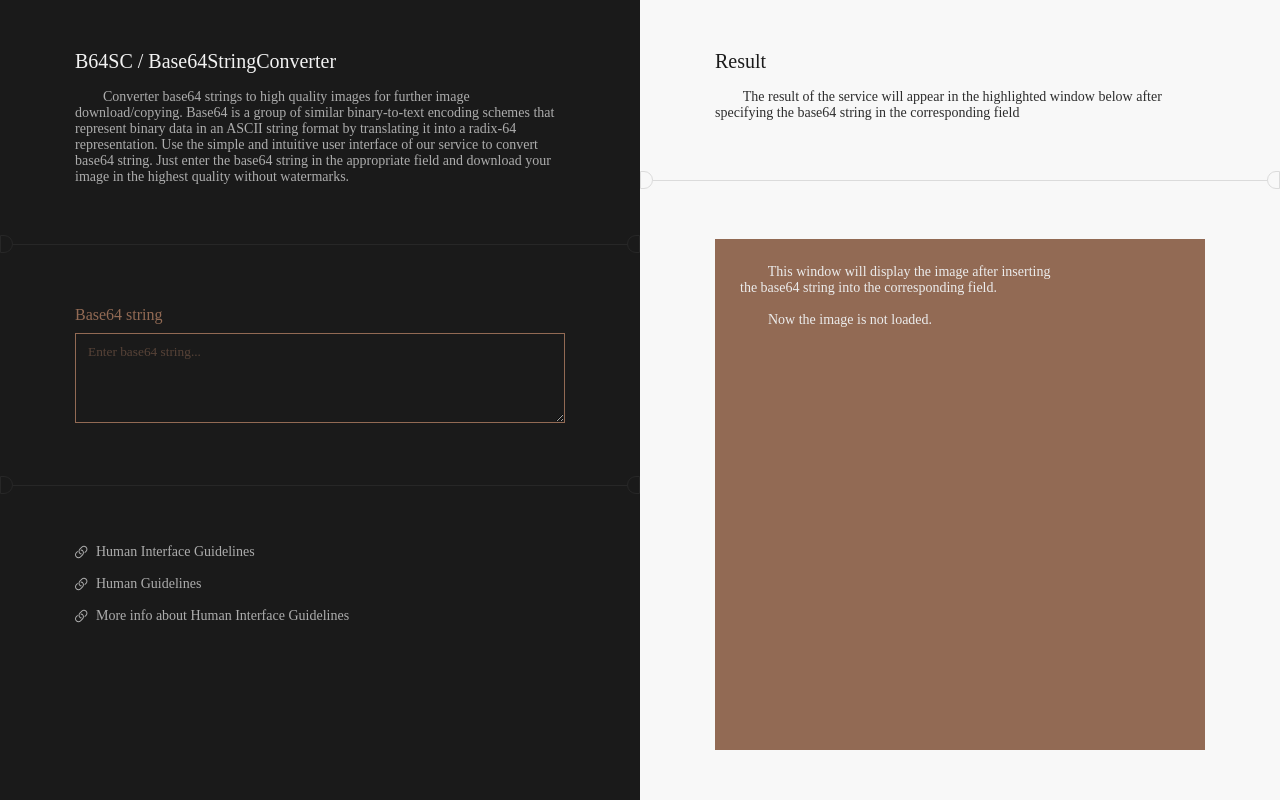
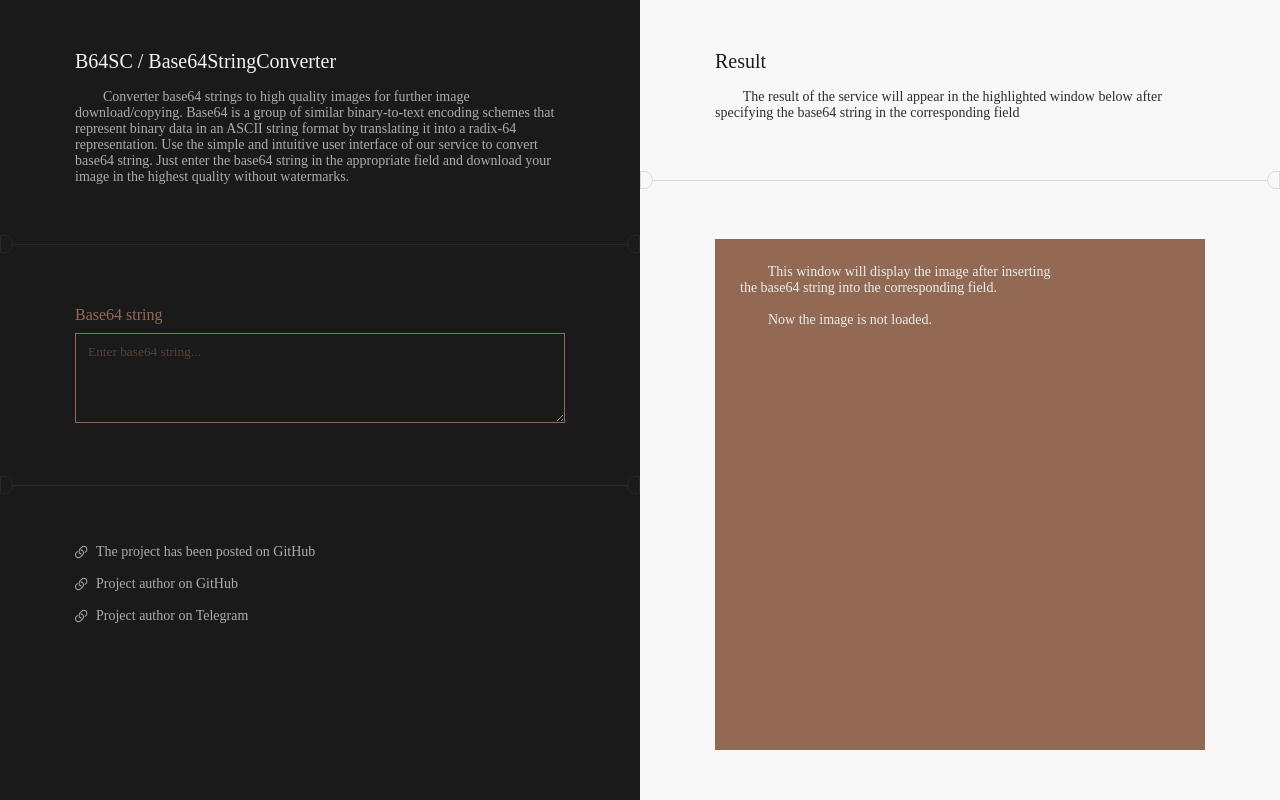
Before and after one commit to hschhhwwwo0o/b64sc, a Nuxt app in the folder app/nuxt-b64sc/: page / in a window 1280 px wide. Built offline with nearby package versions, Linux system fonts and the light colour scheme.

Commit message:
Fixs links

```diff
--- a/app/nuxt-b64sc/app.vue
+++ b/app/nuxt-b64sc/app.vue
@@ -33,14 +33,24 @@
           <div>
             <div class="horizontal-paddings vertical-paddings">
               <div>
-                <link-text>Human Interface Guidelines</link-text>
-              </div>
-              <div class="top-2">
-                <link-text>Human Guidelines</link-text>
+                <link-text
+                  :to="'https://github.com/hschhhwwwo0o/b64sc'"
+                  :target="'_blank'"
+                  >The project has been posted on GitHub</link-text
+                >
               </div>
               <div class="top-2">
                 <link-text
-                  >More info about Human Interface Guidelines</link-text
+                  :to="'https://github.com/hschhhwwwo0o'"
+                  :target="'_blank'"
+                  >Project author on GitHub</link-text
+                >
+              </div>
+              <div class="top-2">
+                <link-text
+                  :to="'https://telegram.dog/hschhhwwwo0o'"
+                  :target="'_blank'"
+                  >Project author on Telegram</link-text
                 >
               </div>
             </div>
--- a/app/nuxt-b64sc/components/text/LinkText.vue
+++ b/app/nuxt-b64sc/components/text/LinkText.vue
@@ -1,4 +1,5 @@
 <template>
+  <nuxt-link :to="to" :target="target">
     <span class="container">
       <svg
         class="link-ico"
@@ -19,6 +20,7 @@
         </paragraph-text>
       </span>
     </span>
+  </nuxt-link>
 </template>
 
 <script lang="ts">
@@ -27,6 +29,20 @@
 export default {
   components: {
     ParagraphText,
+  },
+  props: {
+    to: {
+      type: String,
+      required: true,
+    },
+    target: {
+      type: String,
+      required: false,
+      default: undefined,
+      validator(prop: string | undefined) {
+        return ["_blank", undefined, "_self"].includes(prop);
+      },
+    },
   },
 };
 </script>
@@ -37,6 +53,12 @@
   flex-direction: row;
   align-items: center;
   cursor: pointer;
+
+  transition-duration: 0.25s;
+
+  &:hover {
+    opacity: 0.8;
+  }
 }
 
 .link-ico {
```
Lines whose indentation alone changed are shown as unchanged.
